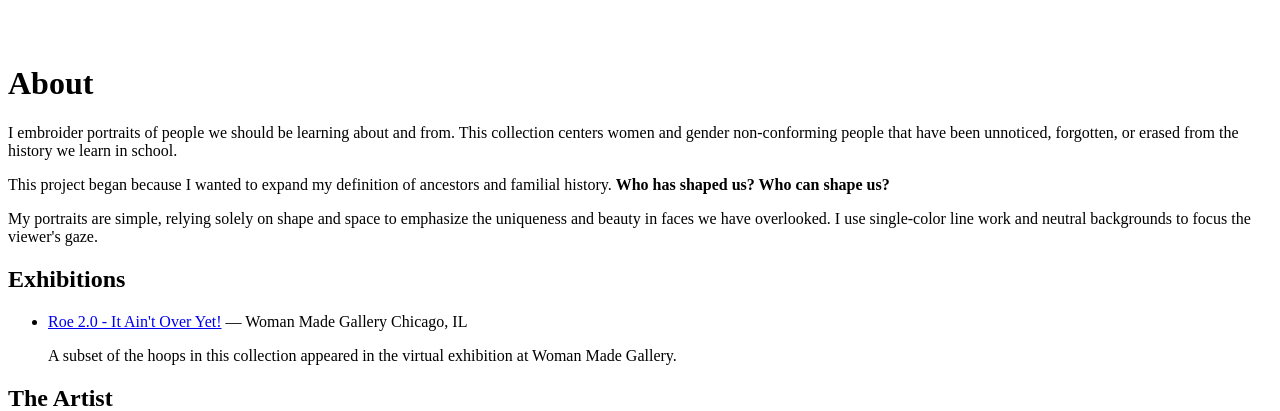
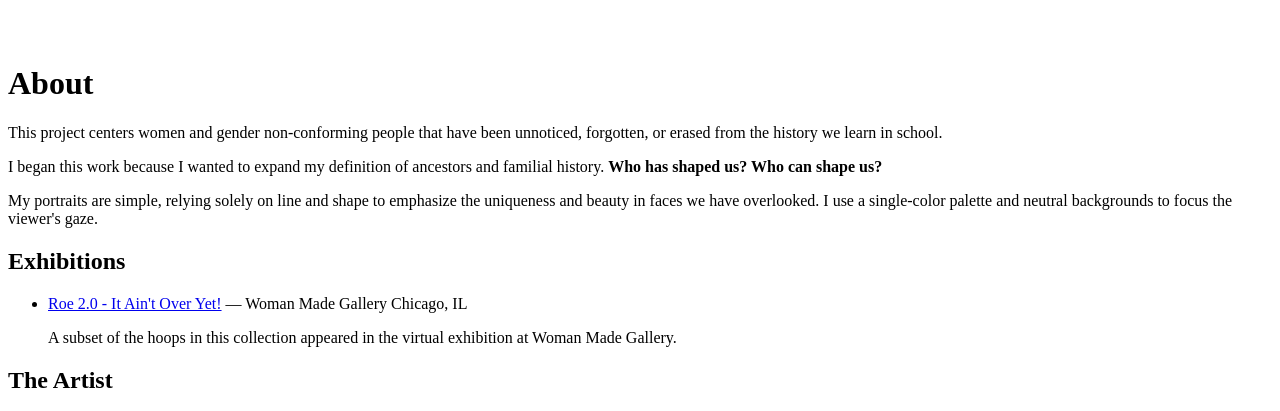
Before and after one commit to mercedesb/herstory-hoops, an Eleventy site: page about.html in a window 1280 px wide. Shown: the part 3760-4171 px from the top of the page. Built offline with nearby package versions, Linux system fonts and the light colour scheme; Eleventy itself is replaced by a stand-in of ours; files that its build step writes are made by us from their sources.

Commit message:
update about content

```diff
--- a/about.html
+++ b/about.html
@@ -11,20 +11,19 @@ og_tag: "Embroidery art"
   <h1>About</h1>
 
   <p>
-    I embroider portraits of people we should be learning about and from. This
-    collection centers women and gender non-conforming people that have been
+    This project centers women and gender non-conforming people that have been
     unnoticed, forgotten, or erased from the history we learn in school.
   </p>
 
   <p>
-    This project began because I wanted to expand my definition of ancestors and
+    I began this work because I wanted to expand my definition of ancestors and
     familial history. <strong>Who has shaped us? Who can shape us?</strong>
   </p>
 
   <p>
-    My portraits are simple, relying solely on shape and space to emphasize the
-    uniqueness and beauty in faces we have overlooked. I use single-color line
-    work and neutral backgrounds to focus the viewer's gaze.
+    My portraits are simple, relying solely on line and shape to emphasize the
+    uniqueness and beauty in faces we have overlooked. I use a single-color palette
+    and neutral backgrounds to focus the viewer's gaze.
   </p>
 
   <h2>Exhibitions</h2>
```
